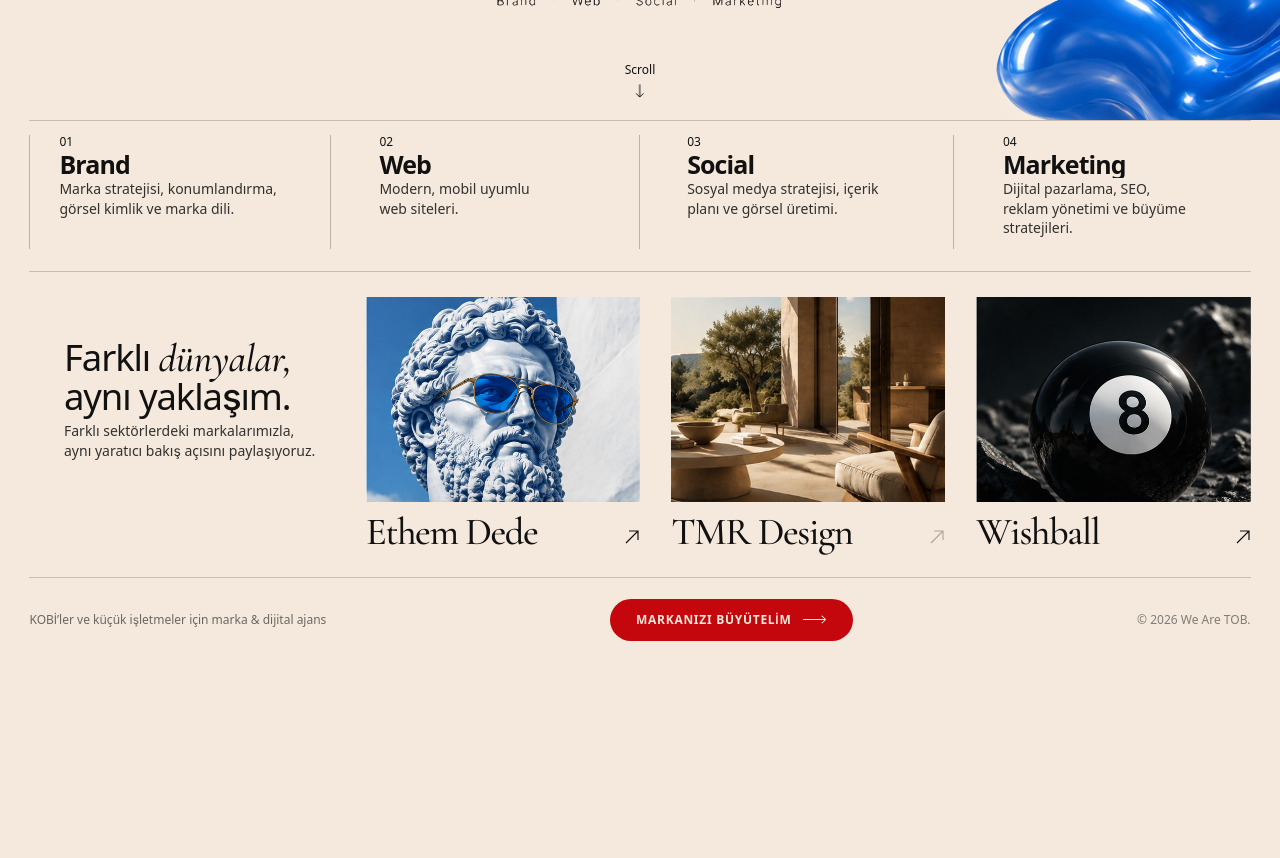
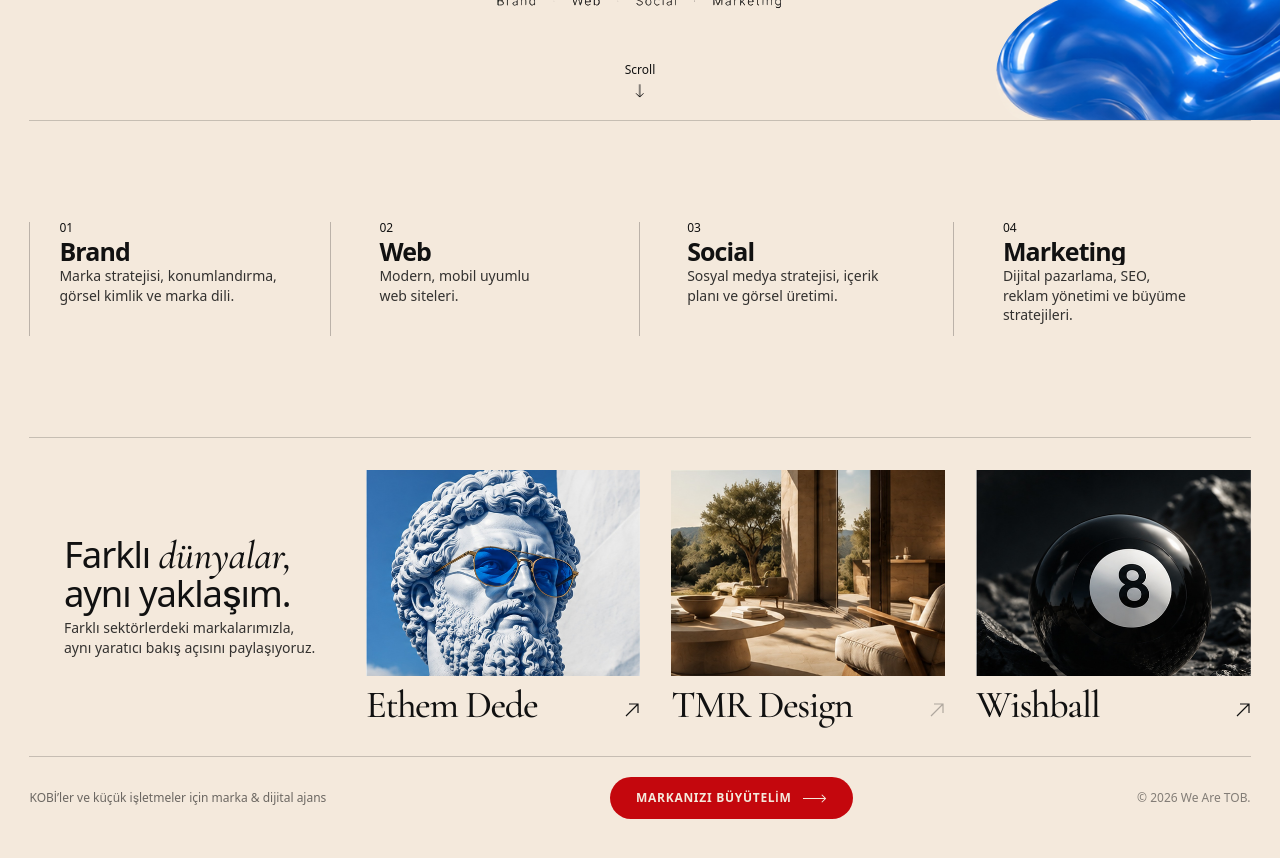
Before and after one commit to merinezel/TOB, a Next.js app: page / in a window 1280 px wide. Shown: the part 680-1538 px from the top of the page. Built offline with nearby package versions, Linux system fonts and the light colour scheme; a web font is replaced by a local one.

Commit message:
Match services and projects band heights and align arrival rules

```diff
--- a/app/globals.css
+++ b/app/globals.css
@@ -284,7 +284,7 @@ html.tob-motion .site-header { background: transparent; backdrop-filter: none; }
 .site-mobile-menu a[aria-current="location"]::after,
 .site-desktop-nav a:hover::after { transform: scaleX(1); }
 #hizmetler, #work, #iletisim { position: relative; }
-.is-navigation-target::after { content: ""; position: absolute; left: 0; top: 0; width: 72px; height: 1px; background: var(--tobs-black); transform-origin: left; pointer-events: none; animation: section-arrival 750ms cubic-bezier(.22,1,.36,1) 750ms both; }
+.is-navigation-target::after { content: ""; position: absolute; left: 0; top: -1px; width: 72px; height: 1px; background: var(--tobs-black); transform-origin: left; pointer-events: none; animation: section-arrival 750ms cubic-bezier(.22,1,.36,1) 750ms both; }
 @keyframes section-arrival { from { transform: scaleX(0); } to { transform: scaleX(1); } }
 @media (prefers-reduced-motion: reduce) { .is-navigation-target::after { animation: none; } .site-desktop-nav a::after, .site-mobile-menu a::after { transition: none; } }
 .site-language { display: flex; align-items: center; gap: 5px; font-size: 11px; font-weight: 600; }
@@ -301,3 +301,12 @@ html[lang="en"] .reference-mobile-copy { display: block; }
 }
 
 html[lang="en"] .reference-original { clip-path: inset(9% 0 30% 0); }
+
+/* Give the two editorial bands the height of the taller content, without fixed cropping. */
+@media (min-width: 1280px) {
+  .content-bands { display: grid; grid-template-rows: repeat(2, 1fr); }
+  .content-bands > #hizmetler, .content-bands > #work { height: auto; margin-top: 0; padding-top: 32px; padding-bottom: 32px; display: flex; align-items: center; }
+  .content-bands > #hizmetler > .grid, .content-bands > #work > .grid { width: 100%; }
+  .content-bands > #hizmetler > .grid > div { margin-top: 0; }
+  .content-bands #hakkimizda { padding-bottom: 0; }
+}
--- a/app/page.tsx
+++ b/app/page.tsx
@@ -17,6 +17,7 @@ export default function Home() {
         <section id="slider" data-brand-stage className="brand-stage" aria-label="The Other Brands">
           <h2 data-brand-destination className="brand-destination" aria-label="the other brands"><BrandName /></h2>
         </section>
+        <div className="content-bands">
         {/* SERVICES — four editorial columns, hairlines above and below. Hover swap kept. */}
         <div id="hizmetler" className="mx-5 mt-0 border-y border-ink/20 xl:mx-[2.3vw] xl:mt-0 xl:h-[11.9vw]">
           <div className="grid grid-cols-1 sm:grid-cols-2 xl:grid-cols-[361fr_372fr_378fr_358fr]">
@@ -115,6 +116,8 @@ export default function Home() {
           </div>
         </div>
 
+        </div>
+
         {/* CONTACT — one clear call to action, opens mail */}
         <div
           id="iletisim"
```
